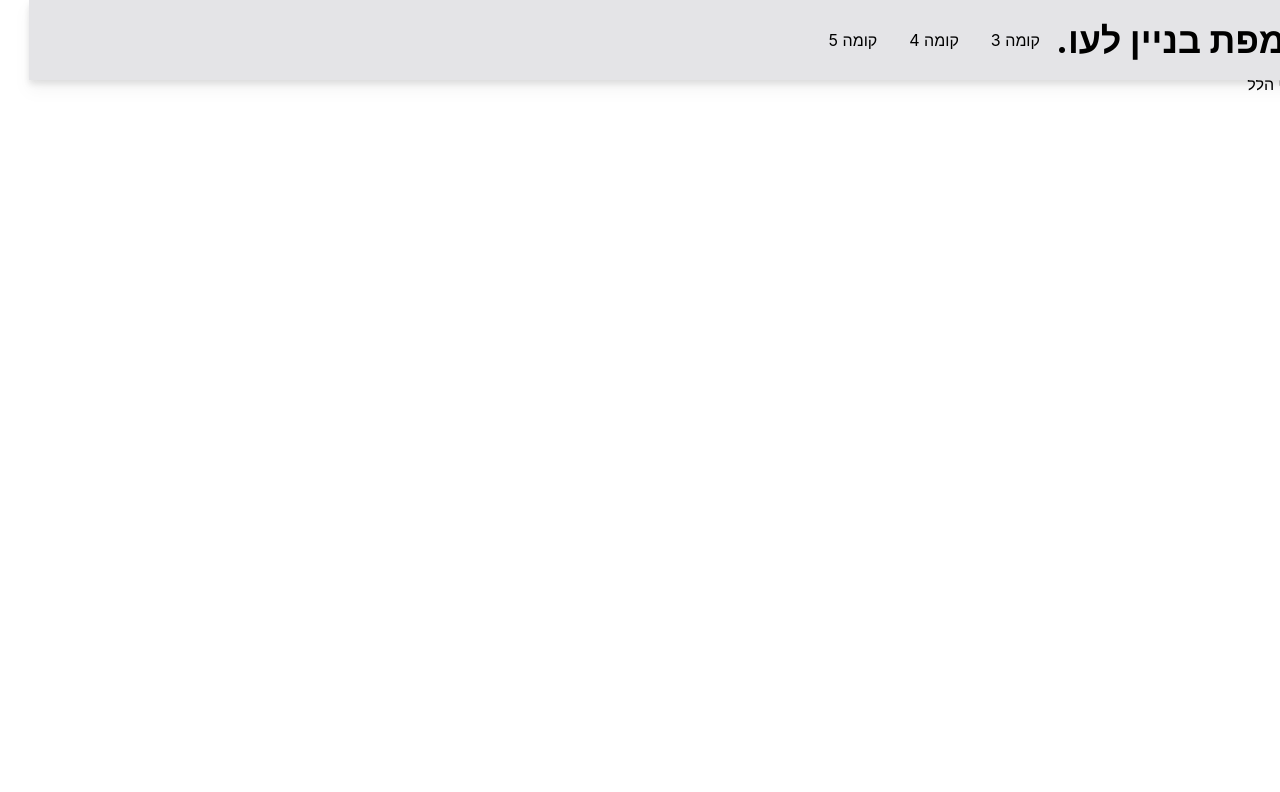
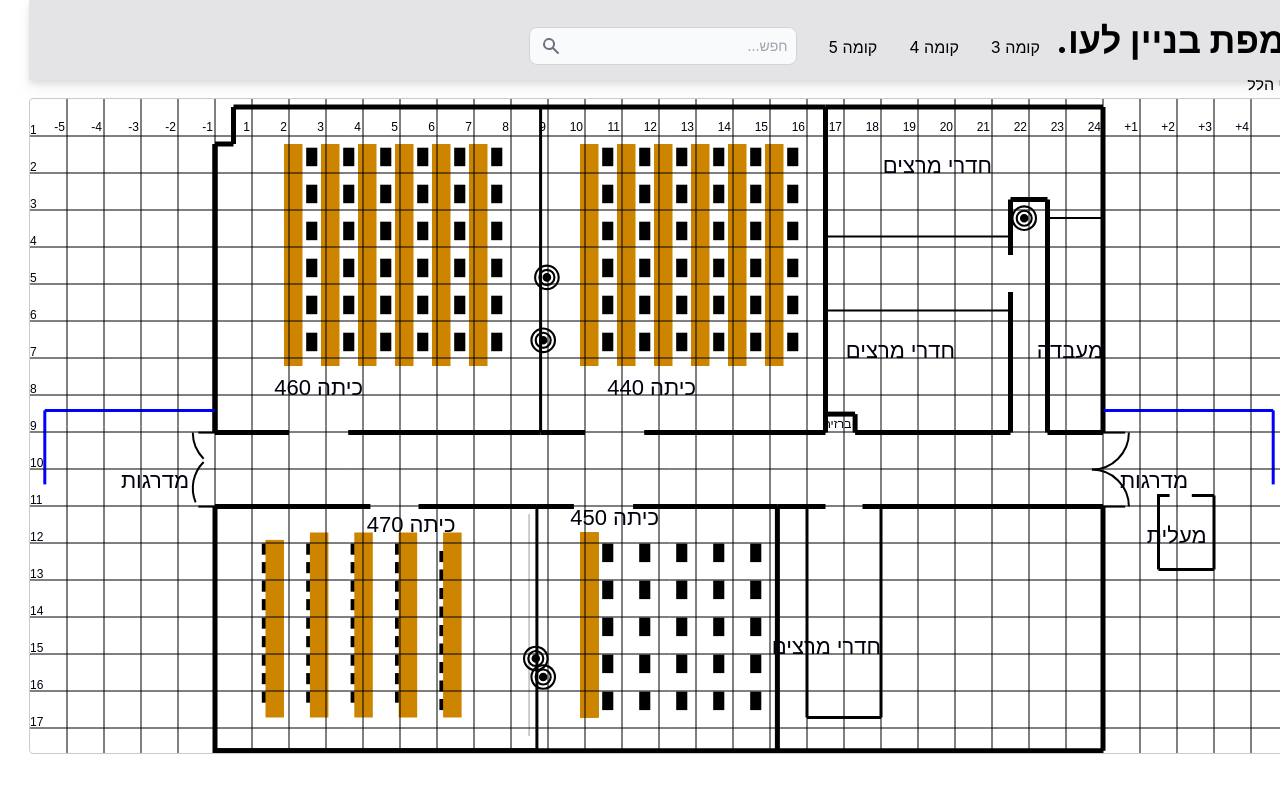
Before and after one commit to amazingProj/IndoorNavigationSystemClient, a React (Create React App) app: page / in a window 1280 px wide. Shown: the top 792 px of the page. Built offline with nearby package versions, Linux system fonts and the light colour scheme; no server answers.

Commit message:
progressing

```diff
--- a/src/App.js
+++ b/src/App.js
@@ -41,6 +41,9 @@ function App() {
     <div>
       <BrowserRouter>
         <Navbar />
+        <Route exact path="/">
+          <FloorFour />
+        </Route>
         <Switch>
           <Route exact path="/floor4">
             <FloorFour />
@@ -54,7 +57,6 @@ function App() {
         </Switch>
       </BrowserRouter>
       <TrackedUsers />
-
     </div>
   );
 }
--- a/src/components/Navbar.jsx
+++ b/src/components/Navbar.jsx
@@ -20,10 +20,15 @@ const Navbar = () => {
         <div className='flex items-center'>
           <h1 className='text-3xl font-bold mr-4 sm:text-4xl'>מפת בניין לעו.</h1>
           <ul className='hidden md:flex'>
-          <li className='hover:bg-zinc-300'><Link to={'/floor3'}>קומה 3</Link></li>
-          <li className='hover:bg-zinc-300'><Link to={'/floor4'}>קומה 4</Link></li>
-          <li className='hover:bg-zinc-300'><Link to={'/floor5'}>קומה 5</Link></li>
-
+          <li className='hover:bg-zinc-300 mt-5'><Link to={'/floor3'}>קומה 3</Link></li>
+          <li className='hover:bg-zinc-300 mt-5'><Link to={'/floor4'}>קומה 4</Link></li>
+          <li className='hover:bg-zinc-300 mt-5'><Link to={'/floor5'}>קומה 5</Link></li>
+          <li> <div class="hidden relative md:block mt-3">
+          <div class="flex absolute inset-y-0 left-0 items-center pl-3 pointer-events-none">
+            <svg class="w-5 h-5 text-gray-500" fill="currentColor" viewBox="0 0 20 20" xmlns="http://www.w3.org/2000/svg"><path fill-rule="evenodd" d="M8 4a4 4 0 100 8 4 4 0 000-8zM2 8a6 6 0 1110.89 3.476l4.817 4.817a1 1 0 01-1.414 1.414l-4.816-4.816A6 6 0 012 8z" clip-rule="evenodd"></path></svg>
+          </div>
+            <input type="text" id="search-navbar" class="block p-2 pl-10 w-full text-gray-900 bg-gray-50 rounded-lg border border-gray-300 sm:text-sm focus:ring-blue-500 focus:border-blue-500 dark:bg-gray-700 dark:border-gray-600 dark:placeholder-gray-400 dark:text-white dark:focus:ring-blue-500 dark:focus:border-blue-500" placeholder="חפש..." />
+          </div></li>
           </ul>
         </div>
         <div className='md:hidden mr-4' onClick={handleClick}>
@@ -36,6 +41,12 @@ const Navbar = () => {
           <li className='hover:bg-zinc-300 border-b-2 border-zinc-300 w-full'><Link to={'/floor3'}>קומה 3</Link></li>
           <li className='hover:bg-zinc-300 border-b-2 border-zinc-300 w-full'><Link to={'/floor4'}>קומה 4</Link></li>
           <li className='hover:bg-zinc-300 border-b-2 border-zinc-300 w-full'><Link to={'/floor5'}>קומה 5</Link></li>
+          <li> <div class="hidden relative md:block mt-3">
+          <div class="flex absolute inset-y-0 left-0 items-center pl-3 pointer-events-none">
+            <svg class="w-5 h-5 text-gray-500" fill="currentColor" viewBox="0 0 20 20" xmlns="http://www.w3.org/2000/svg"><path fill-rule="evenodd" d="M8 4a4 4 0 100 8 4 4 0 000-8zM2 8a6 6 0 1110.89 3.476l4.817 4.817a1 1 0 01-1.414 1.414l-4.816-4.816A6 6 0 012 8z" clip-rule="evenodd"></path></svg>
+          </div>
+            <input type="text" id="search-navbar" class="block p-2 pl-10 w-full text-gray-900 bg-gray-50 rounded-lg border border-gray-300 sm:text-sm focus:ring-blue-500 focus:border-blue-500 dark:bg-gray-700 dark:border-gray-600 dark:placeholder-gray-400 dark:text-white dark:focus:ring-blue-500 dark:focus:border-blue-500" placeholder="חפש..." />
+          </div></li>
       </ul>
     </div>
   );
--- a/src/components/floor3th.jsx
+++ b/src/components/floor3th.jsx
@@ -67,17 +67,10 @@ const FloorThree = () => {
       let image = new Image();
       image.addEventListener('load', function () {
         ctx.drawImage(image, xOffset + 17.5 * fracH, offsetY + 5.5 * fracW)
+        ctx.drawImage(image, xOffset + 17.5 * fracH, offsetY + 16 * fracW)
       }, false);
 
       image.src = accessPointImage;
-
-
-      let image2 = new Image();
-      image.addEventListener('load', function () {
-        ctx.drawImage(image, xOffset + 17.5 * fracH, offsetY + 16 * fracW)
-      }, false);
-
-      image2.src = accessPointImage;
 
       let colorBorder = {color: 'black', width: 5};
       drawLine({x: 9.5 * fracH, y: 0, x1: 9.5 * fracH, y1: 7.1 * fracW }, {color: 'black', width: 3})
--- a/src/components/floor4th.jsx
+++ b/src/components/floor4th.jsx
@@ -1,5 +1,6 @@
 import React, { useState, useEffect, useRef } from "react";
 import './style/canvas.css';
+import accessPointImage from './style/images/accessPoint.svg'
 
 const FloorFour = () => {
     const canvas = useRef();
@@ -60,6 +61,18 @@ const FloorFour = () => {
       let fracW = Math.trunc(width / 17);
       let offsetX = 4 * fracH;
       let offsetY = 0.01 * window.innerHeight;
+      let xOffset = 0.025 * window.innerWidth;
+
+      let image = new Image();
+      image.addEventListener('load', function () {
+        ctx.drawImage(image, xOffset + (7.9 + 4.5) * fracH, offsetY + 14.5 * fracW)
+        ctx.drawImage(image, xOffset + (9 + 3.6) * fracH, offsetY + 5.9 * fracW)
+        ctx.drawImage(image, xOffset + (8.1 + 4.5) * fracH, offsetY + 15 * fracW)
+        ctx.drawImage(image, xOffset + (9.2 + 3.5) * fracH, offsetY + 4.2 * fracW)
+        ctx.drawImage(image, xOffset + (21.6 + 4) * fracH, offsetY + 2.6 * fracW)
+      }, false);
+
+      image.src = accessPointImage;
 
 
       let colorBorder = {color: 'black', width: 5};
--- a/src/components/floor5th.jsx
+++ b/src/components/floor5th.jsx
@@ -1,5 +1,6 @@
 import React, { useState, useEffect, useRef } from "react";
 import './style/canvas.css';
+import accessPointImage from './style/images/accessPoint.svg'
 
 const FloorFive = () => {
     const canvas = useRef();
@@ -59,6 +60,16 @@ const FloorFive = () => {
       let fracH = Math.trunc(height / 34);
       let fracW = Math.trunc(width / 17);
       let offsetX = 4 * fracH;
+      let offsetY = 0.01 * window.innerHeight;
+      let xOffset = 0.025 * window.innerWidth;
+
+      let image = new Image();
+      image.addEventListener('load', function () {
+        ctx.drawImage(image, xOffset + (7 + 4) * fracH, offsetY + 8.7 * fracW)
+        ctx.drawImage(image, xOffset + (21.7 + 4) * fracH, offsetY + 2.3 * fracW)
+      }, false);
+
+      image.src = accessPointImage;
 
       for (let i = 0; i < 6; ++i)
       {
--- a/src/components/style/canvas.css
+++ b/src/components/style/canvas.css
@@ -7,7 +7,7 @@ canvas {
   left: 50%;
   transform: translate(-50%, -50%);
   background-color: #FFFFFF;
-  opacity: 40%;
+  opacity: 100%;
   border: 1px solid #ccc;
   border-radius: 4px;
   }
```
